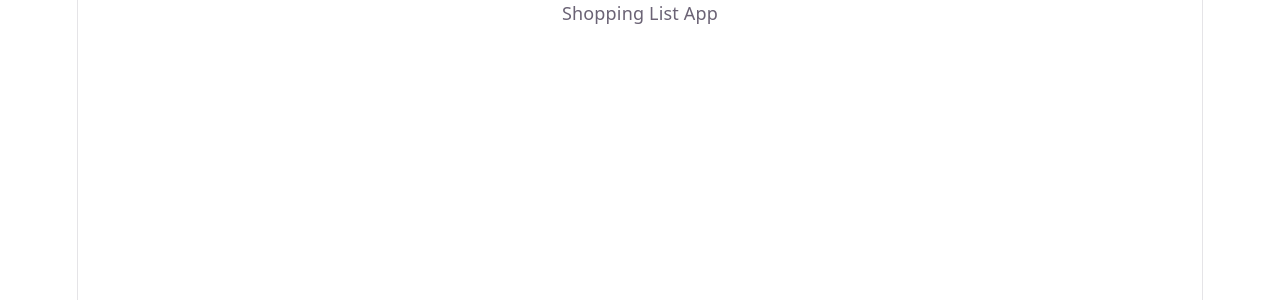
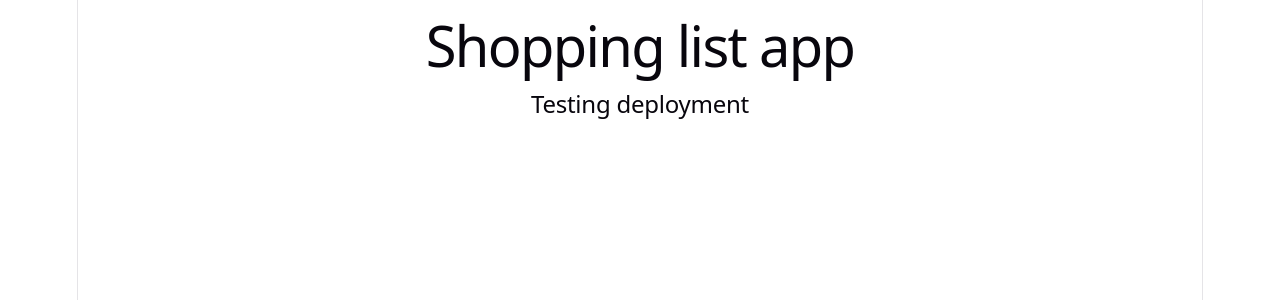
Before and after one commit to Samukelokhathi/Shopping-List-App-React-Ts, a React (Vite) app: page / in a window 1280 px wide. Shown: the top 300 px of the page. Built offline with nearby package versions, Linux system fonts and the light colour scheme.

Commit message:
Testing deployemnt and git

```diff
--- a/src/App.tsx
+++ b/src/App.tsx
@@ -1,3 +1,8 @@
 export default function App() {
-  return <div>Shopping List App </div>;
+  return (
+    <div>
+      <h1>Shopping list app</h1>
+      <h2>Testing deployment </h2>
+    </div>
+  );
 }
```
